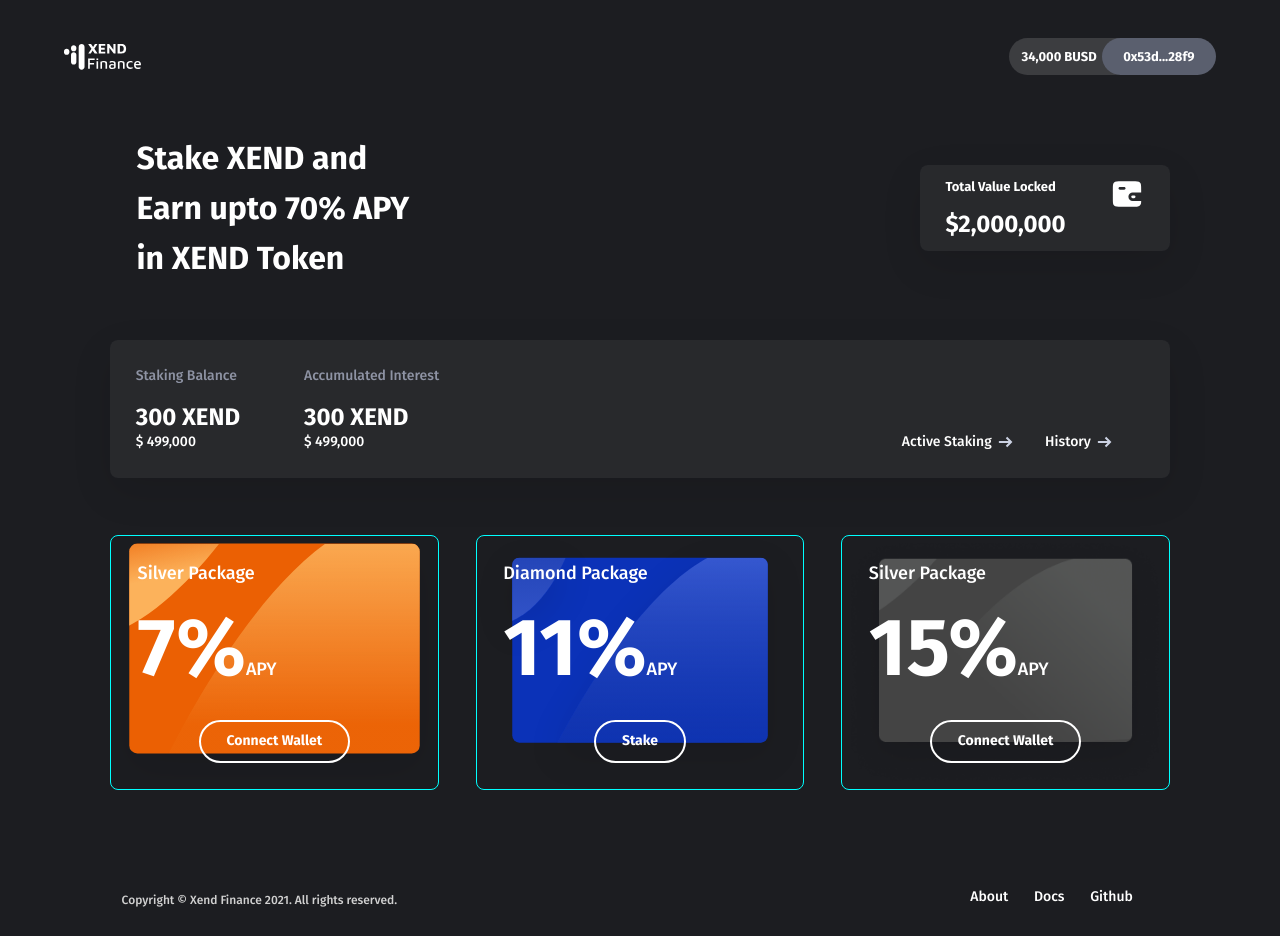
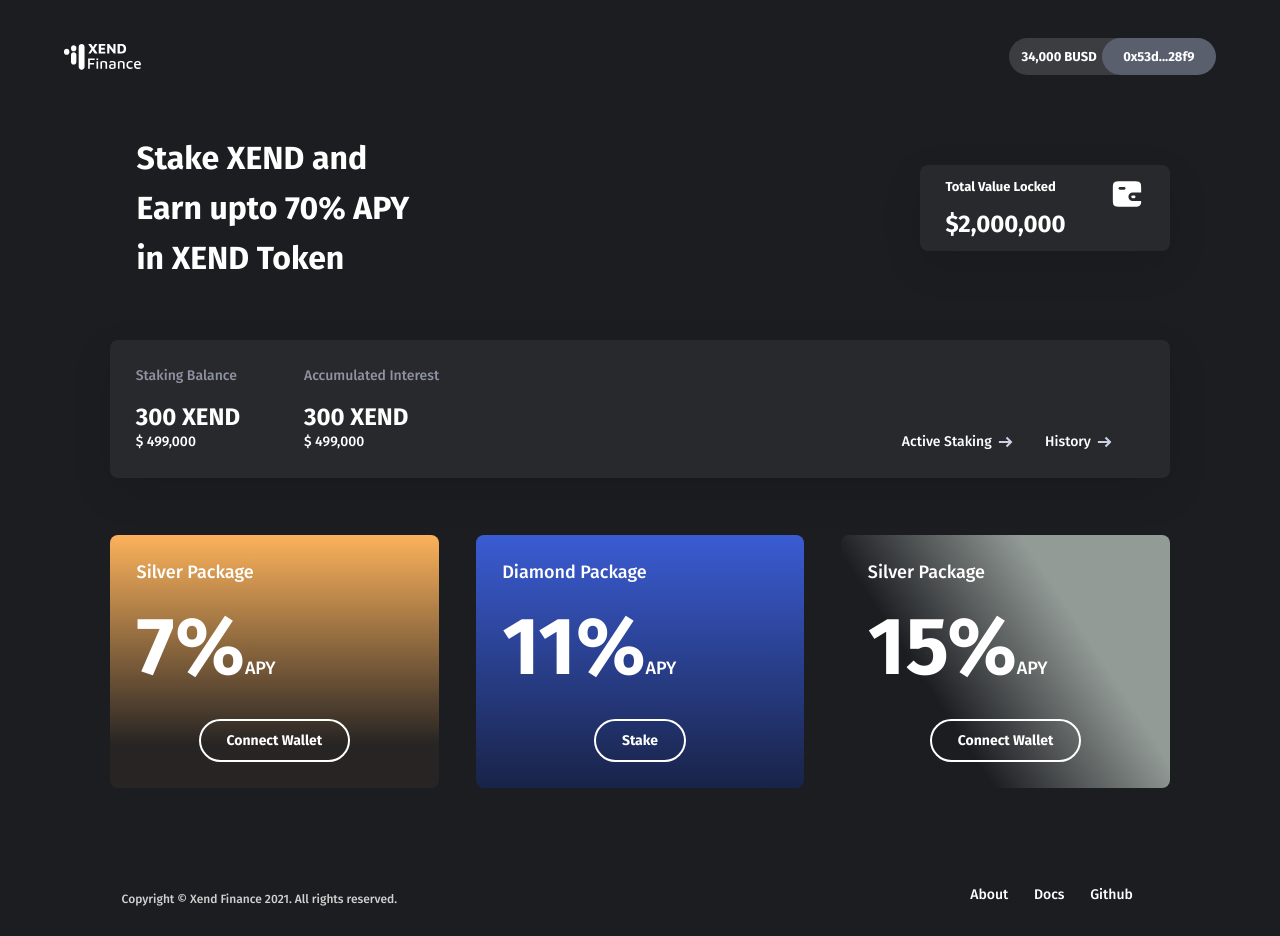
Before and after one commit to xendfinance/assetchain-native-staking-frontend, a React (Create React App) app: page / in a window 1280 px wide. Built offline with nearby package versions, Linux system fonts and the light colour scheme.

Commit message:
staking UI updated

```diff
--- a/src/styles/partials.scss
+++ b/src/styles/partials.scss
@@ -6,29 +6,31 @@
     border-radius: 8px;
     padding: 2.5%;
     box-sizing: border-box;
-    border: 1px solid cyan;
     @include screen("inbetween") {
         width: 100%;
         padding: 5%;
         margin-bottom: 5vh;
     }
     &.orange-bg{
-        background-image: url("../images/orange-bg.svg");
-        background-repeat: no-repeat;
-        background-position: center;
-        background-size: initial;
+        // background-image: url("../images/orange-bg.svg");
+        // background-repeat: no-repeat;
+        // background-position: center;
+        // background-size: initial;
+        background: linear-gradient(180deg, #FCB25B 0%, rgba(252, 178, 91, 0.05) 82.74%);
     }
     &.blue-bg{
-        background-image: url("../images/blue-bg.svg");
-        background-size: cover;
-        background-repeat: no-repeat;
-        background-position: center;
+        // background-image: url("../images/blue-bg.svg");
+        // background-size: cover;
+        // background-repeat: no-repeat;
+        // background-position: center;
+        background: linear-gradient(180deg, #3A5CD3 0%, rgba(17, 49, 160, 0.3) 100%);
     }
     &.black-bg{
-        background-image: url("../images/card-black-bg.png");
-        background-size: contain;
-        background-repeat: no-repeat;
-        background-position: center;
+        // background-image: url("../images/card-black-bg.png");
+        // background-size: contain;
+        // background-repeat: no-repeat;
+        // background-position: center;
+        background: linear-gradient(236.79deg, #939B97 30.22%, rgba(147, 155, 151, 0) 69.08%);
     }
 
 
```
